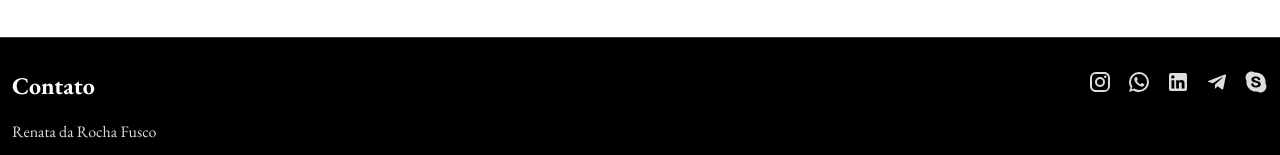
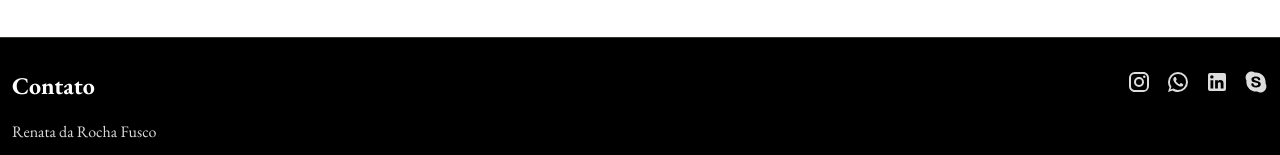
Before and after one commit to PedroLuizComZ/attorney-landing-page, a Next.js app: page / in a window 1280 px wide. Shown: the part 5135-5290 px from the top of the page. Built offline with nearby package versions, Linux system fonts and the light colour scheme.

Commit message:
Telegram removed

```diff
--- a/components/FooterArea/index.js
+++ b/components/FooterArea/index.js
@@ -3,7 +3,6 @@ import Link from "next/link";
 import { Grid } from "@material-ui/core";
 import LinkedInIcon from "@material-ui/icons/LinkedIn";
 import TelegramIcon from "@material-ui/icons/Telegram";
-import CallIcon from "@material-ui/icons/Call";
 import InstagramIcon from "@material-ui/icons/Instagram";
 import WhatsAppIcon from "@material-ui/icons/WhatsApp";
 const menu = {
@@ -58,11 +57,6 @@ const FooterArea = () => {
                 </a>
               </li>
               <li>
-                <a href="https://t.me/renatadarochafusco">
-                  <TelegramIcon />
-                </a>
-              </li>
-              <li>
                 <a href="skype:renatadarochafusco?userinfo">
                   <svg className="MuiSvgIcon-root" fill="#FFFFFF" xmlns="http://www.w3.org/2000/svg" viewBox="0 0 30 30" width="30px" height="30px">    <path d="M26.884,16.579C26.953,16.061,27,15.536,27,15c0-6.627-5.373-12-12-12c-0.536,0-1.061,0.047-1.579,0.116 C12.279,2.413,10.939,2,9.5,2C5.358,2,2,5.358,2,9.5c0,1.439,0.413,2.779,1.116,3.921C3.047,13.939,3,14.464,3,15 c0,6.627,5.373,12,12,12c0.536,0,1.061-0.047,1.579-0.116C17.721,27.587,19.061,28,20.5,28c4.142,0,7.5-3.358,7.5-7.5 C28,19.061,27.587,17.721,26.884,16.579z M15.149,22c-3.896,0-6.133-2.042-6.133-4.046c0-1.022,1.07-1.349,1.498-1.349 c0.989,0,1.318,0.807,1.498,1.177c1.005,2.066,1.971,1.794,2.923,1.884c0.841,0.079,2.815-0.292,2.815-1.734 c0-0.138,0.217-1.076-1.487-1.541c-1.089-0.298-3.009-0.663-4.589-1.271c-1.486-0.572-2.358-1.75-2.358-3.268 C9.316,11.093,9.705,8,14.967,8c3.512,0,5.384,1.799,5.384,3.382c0,0.364-0.139,0.685-0.418,0.974 c-0.279,0.289-1.065,0.712-1.926,0.161c-0.217-0.139-0.396-0.428-0.61-0.803c-0.258-0.471-0.68-1.381-2.623-1.381 c-1.885,0-2.408,0.899-2.408,1.274c0,1.26,2.405,1.525,3.051,1.692c2.358,0.608,5.566,1.167,5.566,4.346 C20.983,21.295,17.185,22,15.149,22z" /></svg>
                 </a>
```
